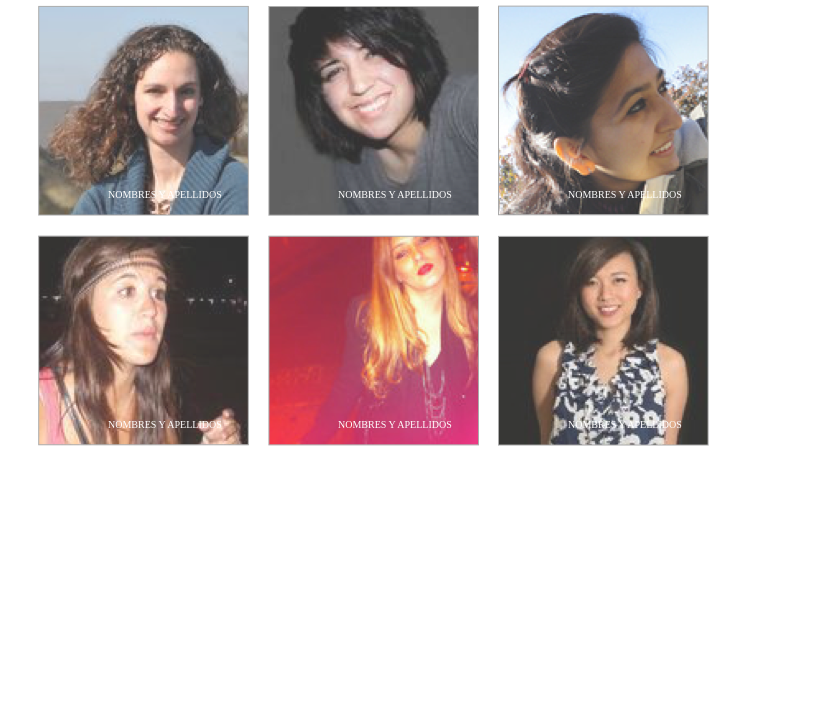
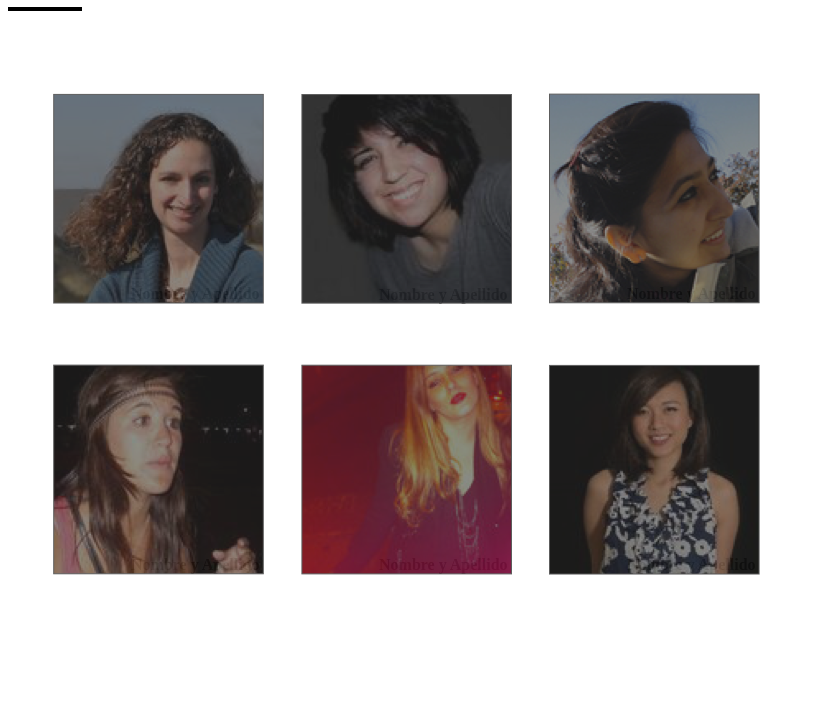
Before and after one commit to lisettecode/nuestras-codersv1, a plain HTML site: page index.html in a window 1280 px wide. Shown: the part 73-800 px from the top of the page, without its empty margins (0-815 px from the left). Drawn offline with Linux system fonts and the light colour scheme.

Commit message:
Terminado

```diff
--- a/css/main.css
+++ b/css/main.css
@@ -1,24 +1,36 @@
-/* Inserta tu código aqui */
-.arriba {
-	position: relative;
-	display: inline-block;
-	margin-left: 15px;
-}
-.linea {
+.linea{
 	border: 2px solid black;
 	width: 70px;
 	margin: 15px 0px 0px 0px;
 }
-.caja {
+
+.cuadro{
+	width: 740px;
+	height: 500px;
+	margin: 30px;
+	position: relative;
+}
+
+.padre{
+	width:210px;
+	height:210px;
 	margin: 15px;
+	position: relative;
+	display: inline-block;
+	-webkit-filter: brightness(50%);
+	filter: brightness(50%);
 }
-p {
-	position:absolute;
-	bottom: 10px;
-	left: 70px;
-	font-size: 10px;
-	color: white;
+
+.letras::before {
+	content: "Nombre y Apellido";
+	color: 	white;
+	font-family: "Times New Roman", Georgia, Serif;
+	position: relative;
+	left: 78px;
+	top: 214px;
+	font-size: 16px;
 }
+
 img {
-	opacity: 0.8;
+	opacity: 0.9;
 }
--- a/index.html
+++ b/index.html
@@ -1,40 +1,35 @@
 <!DOCTYPE html>
 <html>
 <head>
-	     <link rel="stylesheet" type="text/css" href="CSS/main.css">
-	     <title>nuestras coders</title>
 	<meta charset="utf-8">
+	<link rel="stylesheet" href="CSS/main.css">
+	<title>Nuestras Coders</title>
 </head>
 <body>
-	     <h3>Nuestras Coders</h3>
+	<h1> Nuestras coders <h1>
         <div class="linea"></div>
-	     <div class="caja">
-	          <div class="arriba">
-	             <img src="img/profile-1.png"/>
-	             <p>NOMBRES Y APELLIDOS</p>
+
+		<div class="cuadro">
+
+			<div class="padre letras">
+				<img src="img/profile-1.png" alt="">
 			</div>
-	          <div class="arriba">
-	             <img src="img/profile-2.png"/>
-	             <p>NOMBRES Y APELLIDOS</p>
+			<div class="padre letras">
+				<img src="img/profile-2.png" alt="">
 			</div>
-	          <div class="arriba">
-	             <img src="img/profile-3.png"/>
-	             <p>NOMBRES Y APELLIDOS</p>
+			<div class="padre letras">
+				<img src="img/profile-3.png" alt="">
 			</div>
+			<div class="padre letras">
+				<img src="img/profile-4.png" alt="">
 			</div>
-	     <div  class="caja">
-	          <div class="arriba">
-	             <img src="img/profile-4.png"/>
-	             <p>NOMBRES Y APELLIDOS</p>
+			<div class="padre letras">
+				<img src="img/profile-5.png" alt="">
 			</div>
-	          <div class="arriba">
-	             <img src="img/profile-5.png"/>
-	             <p>NOMBRES Y APELLIDOS</p>
+			<div class="padre letras">
+				<img src="img/profile-6.png" alt="">
 			</div>
-	          <div class="arriba">
-	             <img src="img/profile-6.png"/>
-	             <p>NOMBRES Y APELLIDOS</p>
-	          </div>
+
 		</div>
 </body>
 </html>
```
Lines whose indentation alone changed are shown as unchanged.
